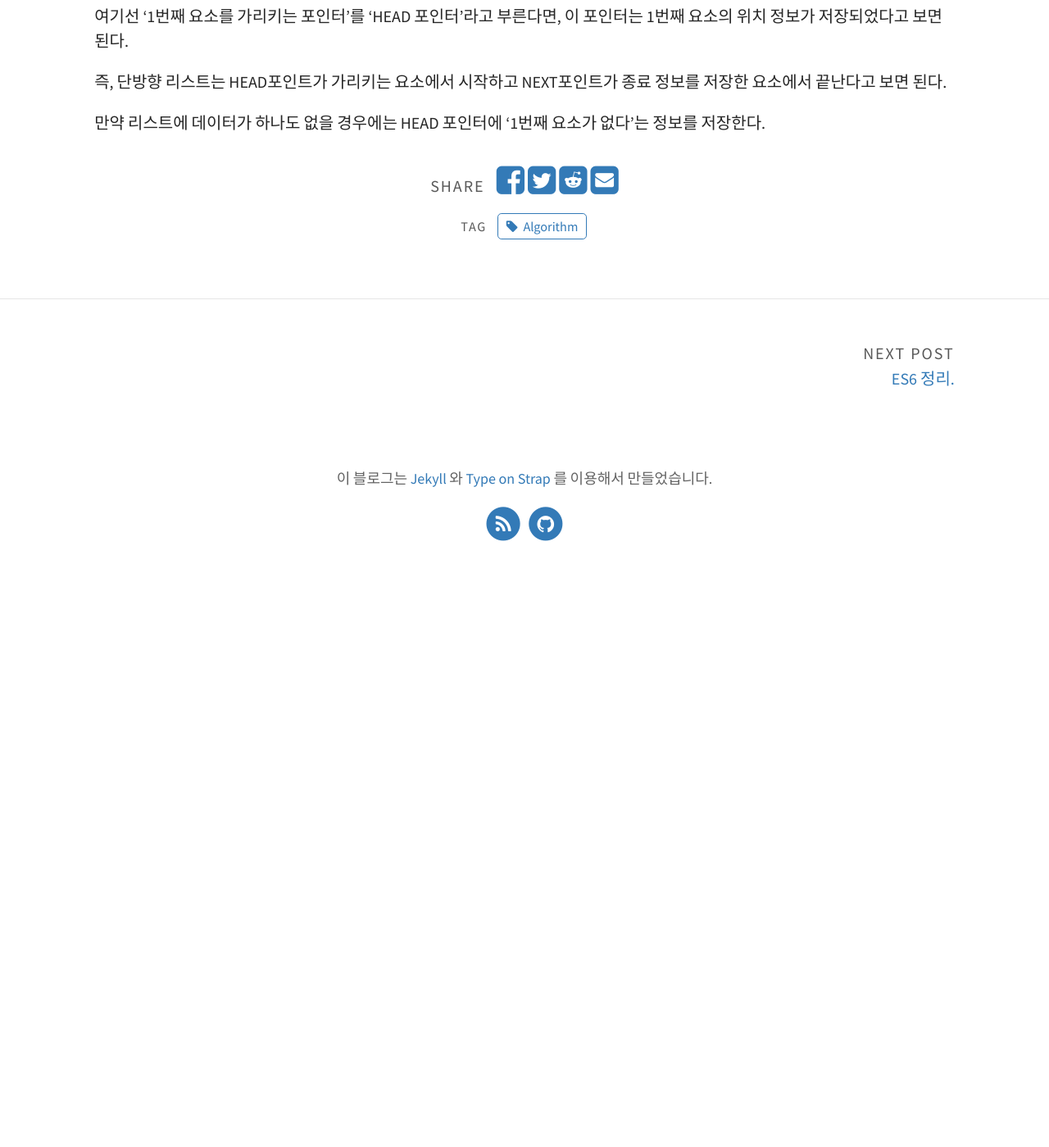
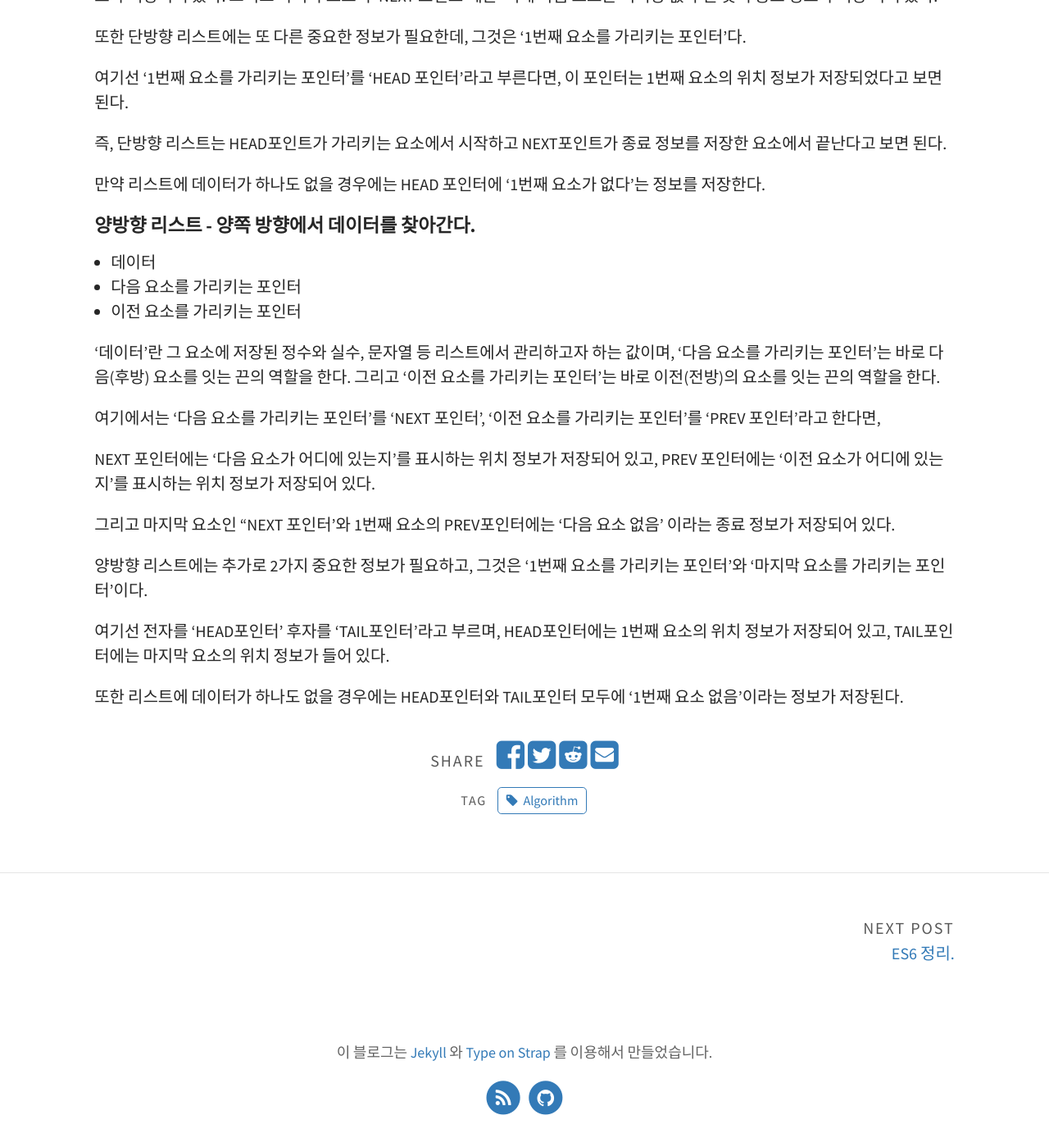
Before and after one commit to starsol89/starsol89.github.io, a Jekyll site: the page built from _posts/2020-02-07-Algorithm.md, in a window 1280 px wide and 1400 px high, scrolled down 7454 px. Shown: the whole window at 82% size. Built offline with Jekyll 4.4.1, drawn with Linux system fonts in a browser that asks for light colours; before the commit the page ends 8155 px from its top, so only the background shows below that; some of the changed text lies outside the part shown.

Commit message:
양방향 리스트 추가 및 약간의 수정

```diff
--- a/_posts/2020-02-07-Algorithm.md
+++ b/_posts/2020-02-07-Algorithm.md
@@ -201,7 +201,10 @@ QUEUE란 먼저 입력한 데이터가 먼저 출력되는 특징을 가진 자
 
 그래서 만약 데이터의 위치가 바뀌더라도 그 끈을 추적하면 '다음 데이터가 어디에 있는가'를 파악할 수 있으므로 데이터의 위치에 관계 없이 데이터의 순서를 관리 할 수 있는 것이다.
 
-- 단방향 리스트 - 한쪽 방향에서 데이터 찾아간다. - 데이터 - 다음 요소를 가리키는 포인터
+#### 단방향 리스트 - 한쪽 방향에서 데이터 찾아간다.
+
+- 데이터
+- 다음 요소를 가리키는 포인터
 
 단방향 리스트의 각 요소는 위의 경우 처럼 2가지 요소를 항목으로 가지고 있다.
 
@@ -218,3 +221,23 @@ QUEUE란 먼저 입력한 데이터가 먼저 출력되는 특징을 가진 자
 즉, 단방향 리스트는 HEAD포인트가 가리키는 요소에서 시작하고 NEXT포인트가 종료 정보를 저장한 요소에서 끝난다고 보면 된다.
 
 만약 리스트에 데이터가 하나도 없을 경우에는 HEAD 포인터에 '1번째 요소가 없다'는 정보를 저장한다.
+
+#### 양방향 리스트 - 양쪽 방향에서 데이터를 찾아간다.
+
+- 데이터
+- 다음 요소를 가리키는 포인터
+- 이전 요소를 가리키는 포인터
+
+'데이터'란 그 요소에 저장된 정수와 실수, 문자열 등 리스트에서 관리하고자 하는 값이며, '다음 요소를 가리키는 포인터'는 바로 다음(후방) 요소를 잇는 끈의 역할을 한다. 그리고 '이전 요소를 가리키는 포인터'는 바로 이전(전방)의 요소를 잇는 끈의 역할을 한다.
+
+여기에서는 '다음 요소를 가리키는 포인터'를 'NEXT 포인터', '이전 요소를 가리키는 포인터'를 'PREV 포인터'라고 한다면,
+
+NEXT 포인터에는 '다음 요소가 어디에 있는지'를 표시하는 위치 정보가 저장되어 있고, PREV 포인터에는 '이전 요소가 어디에 있는지'를 표시하는 위치 정보가 저장되어 있다.
+
+그리고 마지막 요소인 "NEXT 포인터'와 1번째 요소의 PREV포인터에는 '다음 요소 없음' 이라는 종료 정보가 저장되어 있다.
+
+양방향 리스트에는 추가로 2가지 중요한 정보가 필요하고, 그것은 '1번째 요소를 가리키는 포인터'와 '마지막 요소를 가리키는 포인터'이다.
+
+여기선 전자를 'HEAD포인터' 후자를 'TAIL포인터'라고 부르며, HEAD포인터에는 1번째 요소의 위치 정보가 저장되어 있고, TAIL포인터에는 마지막 요소의 위치 정보가 들어 있다.
+
+또한 리스트에 데이터가 하나도 없을 경우에는 HEAD포인터와 TAIL포인터 모두에 '1번째 요소 없음'이라는 정보가 저장된다.
```
